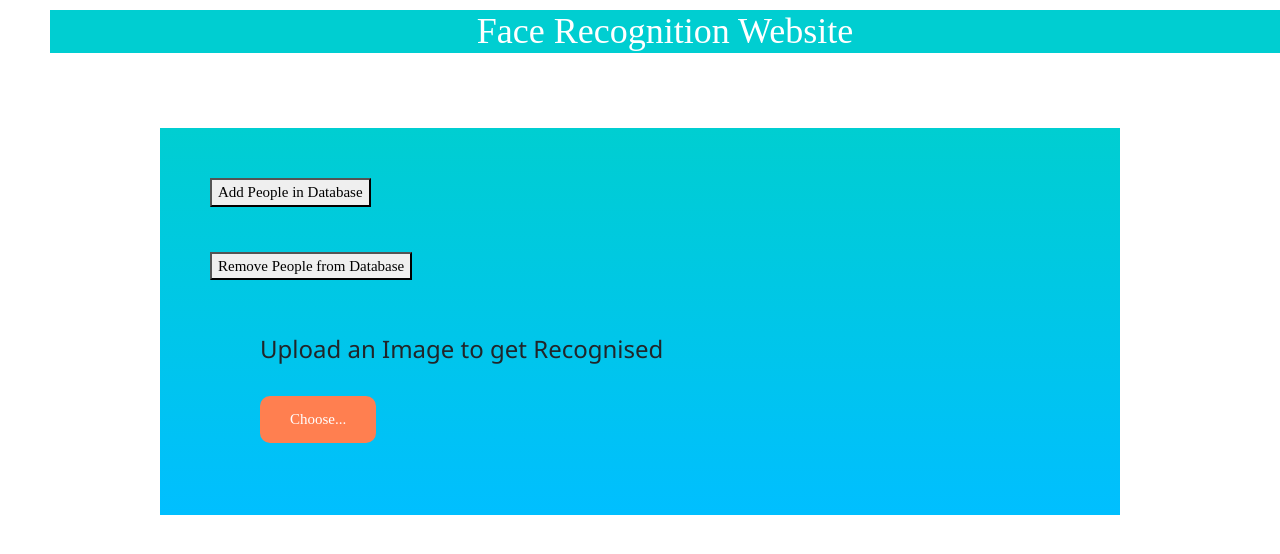
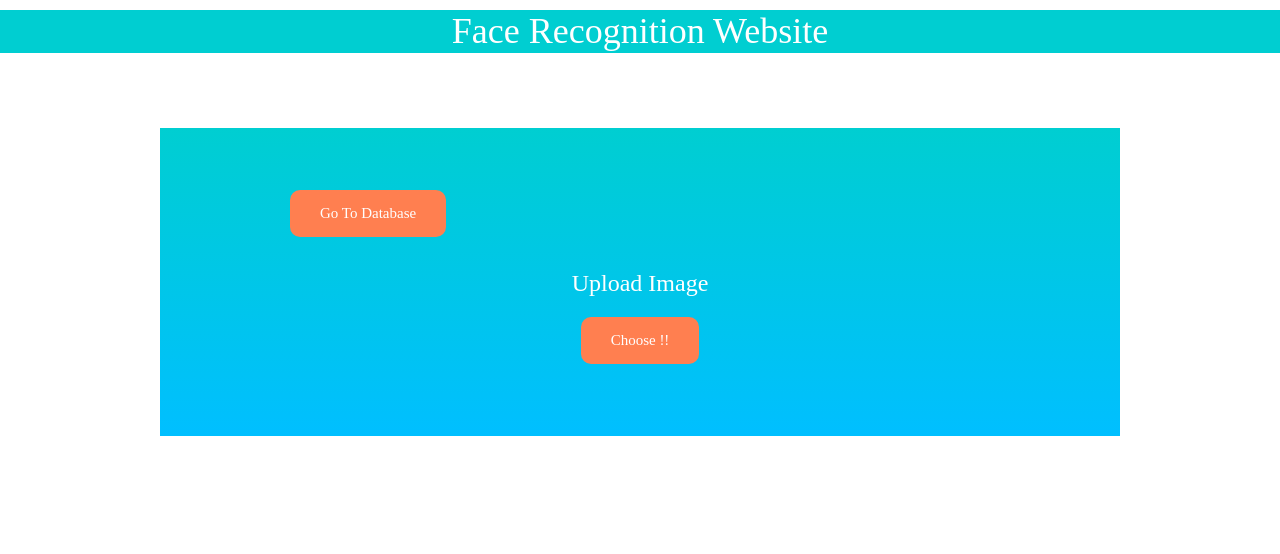
Before and after one commit to ShamSinha/Image-Recognition-Website, a Flask app: template templates/index.html in a window 1280 px wide. Shown: the top 554 px of the page. Run offline with Flask 2, Linux system fonts and the light colour scheme; the template is opened without the code that fills it, so the values that code supplies are empty; parts of the project's set-up code (start-up, migrations or seed data) failed here and were passed over; some libraries are stand-ins or nearby versions.

Commit message:
Update index.html

```diff
--- a/templates/index.html
+++ b/templates/index.html
@@ -1,48 +1,38 @@
 {% extends "base.html" %} {% block content %}
 
 <style>
-    h3 {padding-left: 50px;}
-    div {
-        padding-left: 50px;
-    }
 
 </style>
-<script src="/js/main.js"></script>
-<a href = "/add"><button type="button">Add People in Database</button></a>
-<br>
-<br>
-<br>
-<a href = "/remove"><button type="button">Remove People from Database</button></a>
-<br>
-<br>
-<br>
-<h3>Upload an Image to get Recognised</h3>
-<br>
 
-<div>
+
+<a href = "/database"><button id="btn1" class="w3-button w3-hover-shadow " type="button" style = "margin-left: 80px;">Go To Database</button></a>
+<div style="text-align: center;">
+    <h3 style="color: white; margin: 20px; font-family: serif;">Upload  Image </h3>
+    <div >
         <form id="upload-file" method="post" enctype="multipart/form-data">
-        <label for="imageUpload" class="upload-label">
-            Choose...
+            <label for="imageUpload" class="upload-label w3-hover-shadow">
+                Choose !!
             </label>
-        <input type="file" name="file" id="imageUpload" accept=".png, .jpg, .jpeg">
+            <input type="file" name="file" id="imageUpload" accept="image/*">
         </form>
 
-    <div class="image-section" style="display:none;">
+        <div class="image-section" style="display:none; margin: 20px">
             <div class="img-preview">
                 <div id="imagePreview">
                 </div>
             </div>
             <div>
-            <button type="button" class="btn btn-primary btn-lg " id="btn-predict">Predict!</button>
+                <button type="button" class="w3-button w3-hover-shadow " id="btn-predict">Predict!</button>
             </div>
         </div>
 
-    <div class="loader" style="display:none;"></div>
+        <div class="loader" style="display:none; "></div>
 
-    <h3 id="result">
-        <span> </span>
+        <h3 id="result" style="color: white; text-transform: capitalize; ">
+            <span></span>
         </h3>
 
     </div>
+</div>
 
 {% endblock %}
```
Lines whose indentation alone changed are shown as unchanged.
